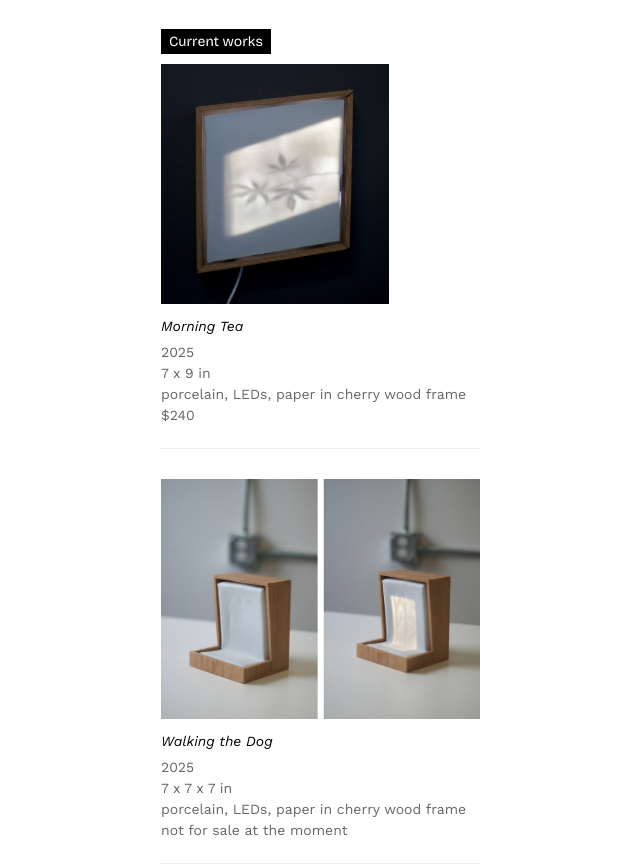
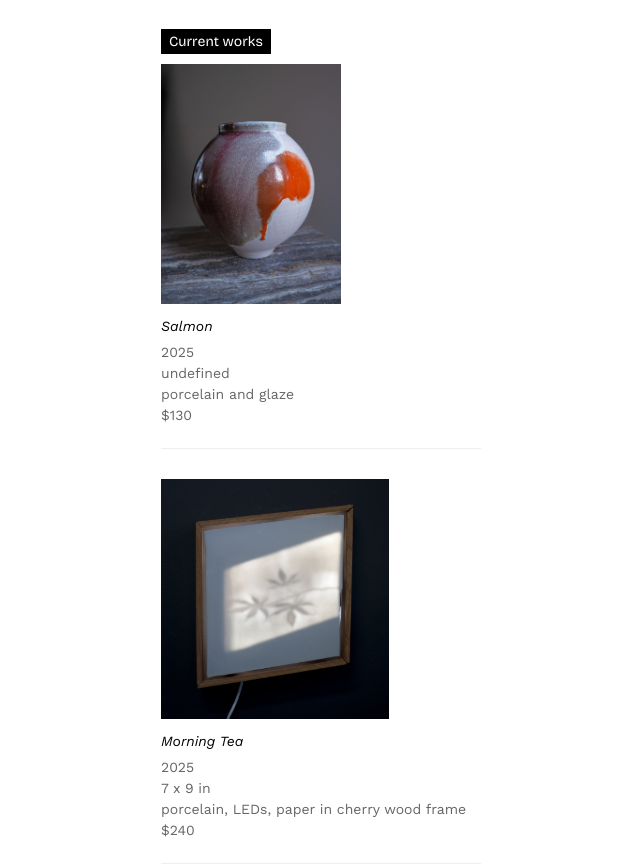
Before and after one commit to caeleel/website, a website: page dist/available.html in a window 1280 px wide. Shown: the top 867 px of the page, without its empty margins (319-959 px from the left). Drawn offline with nearby package versions, Linux system fonts and the light colour scheme.

Commit message:
add salmon

```diff
--- a/dist/available.html
+++ b/dist/available.html
@@ -94,6 +94,13 @@
     <script>
         const works = [
             {
+                title: "Salmon",
+                year: "2025",
+                medium: "porcelain and glaze",
+                price: "$130",
+                image: "images/earthbody/salmon.jpeg"
+            },
+            {
                 title: "Morning Tea",
                 year: "2025",
                 size: "7 x 9 in",
--- a/package.json
+++ b/package.json
@@ -1,6 +1,7 @@
 {
   "dependencies": {
-    "esbuild": "^0.14.38",
+    "claude-code": "^0.0.2",
+    "esbuild": "^0.25.10",
     "react": "^18.1.0",
     "react-dom": "^18.1.0"
   }
```
Also changed, not shown: dist/images/earthbody/salmon.jpeg (added), 1 other file.
